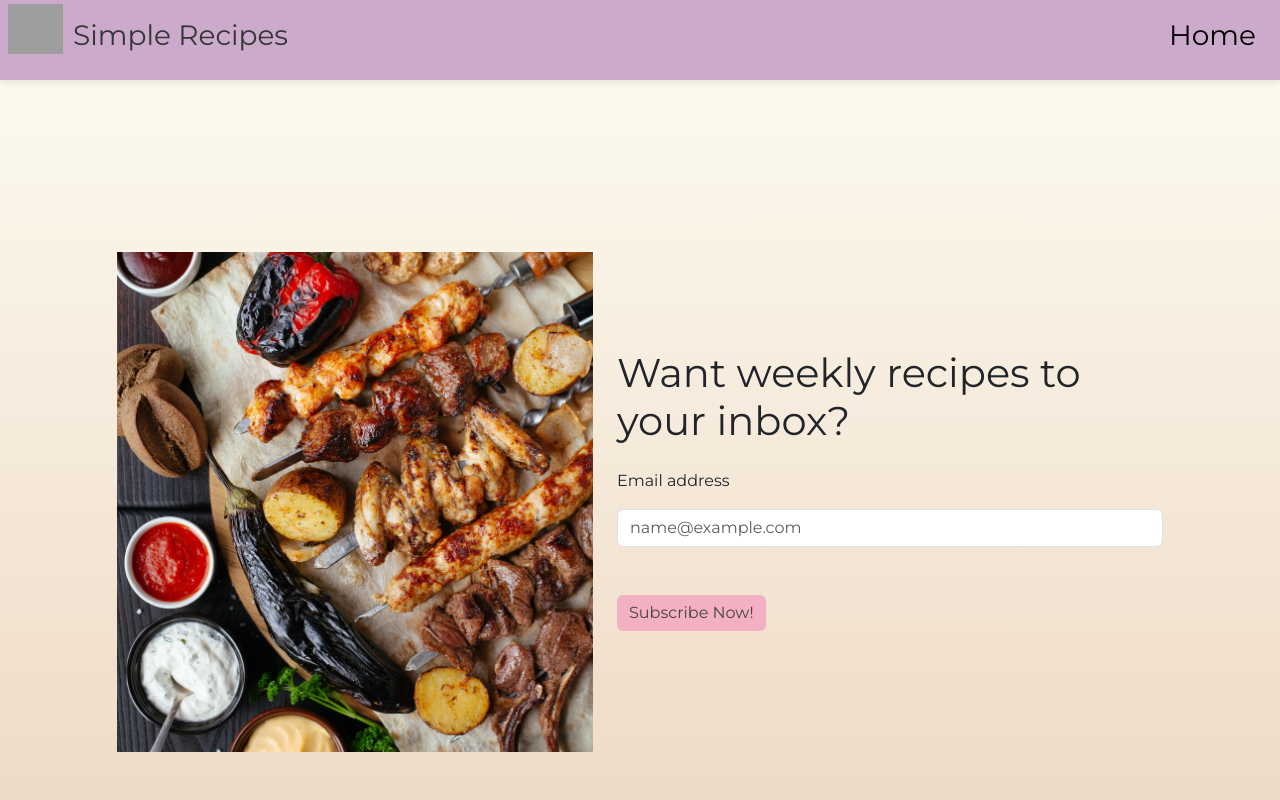
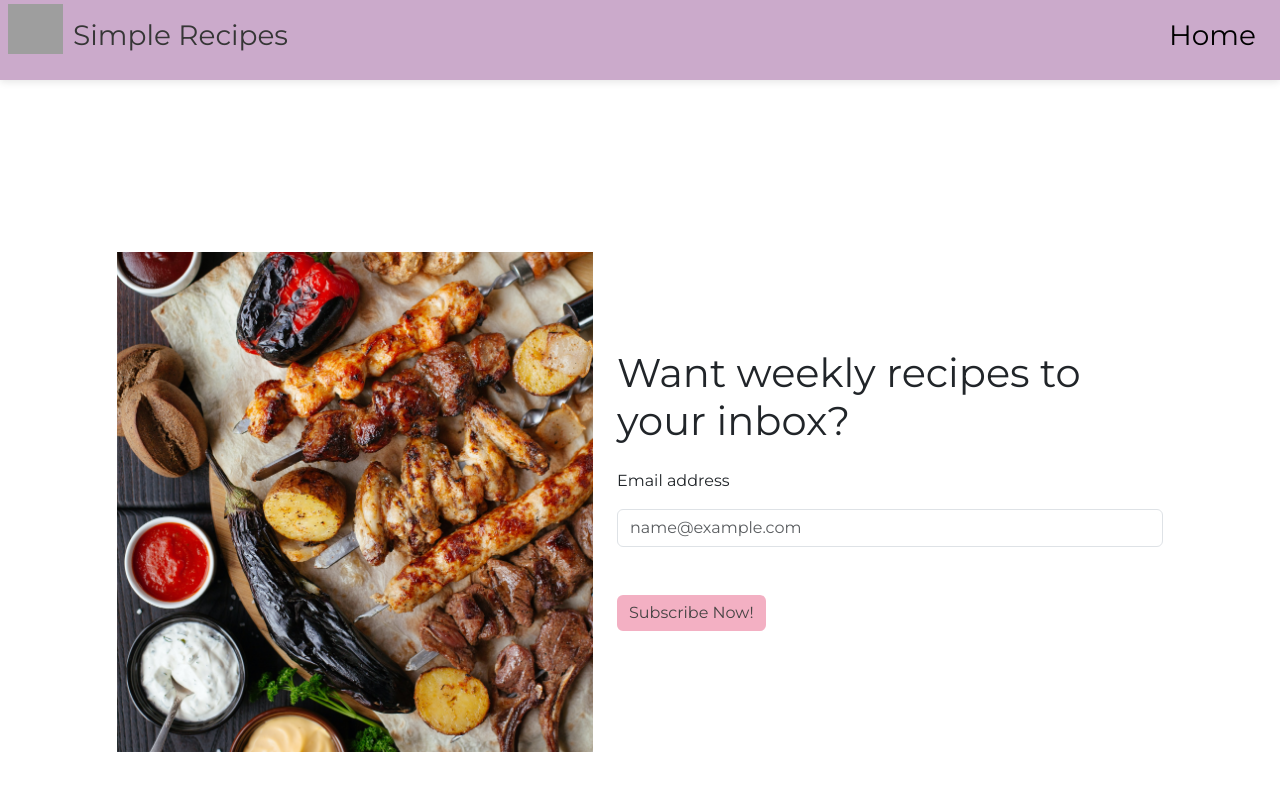
Before and after one commit to IdayatSanni/recipes-project, a React (Create React App) app: page /subscribe in a window 1280 px wide. Shown: the top 800 px of the page. Built offline with nearby package versions, Linux system fonts and the light colour scheme; grey boxes are pictures that could not be loaded.

Commit message:
background changes

```diff
--- a/src/index.css
+++ b/src/index.css
@@ -5,9 +5,7 @@
   font-family: "Montserrat", sans-serif;
   box-sizing: border-box;
 }
-body{
-  background: linear-gradient(rgb(253, 253, 243), rgb(241, 222, 203), rgb(212, 194, 161));
-}
+
 
 /* ----------------------Navbar----------------------*/
 
@@ -74,14 +72,16 @@ nav {
   width: 100%;
   background: #ECD5E3;
 }
+#btn:hover {
+background-color: #f7648d;
+}
 
 /* responsive */
  @media (max-width: 900px){
    .recipe-card {
-    height: 30%;
     width: 100%;
   }
-}
+ }
 
 
 ::-webkit-scrollbar {
@@ -127,6 +127,7 @@ a {
   margin: 50px;
   font-size: 40px;
   color: brown;
+  font-family: italic;
 }
 #align-left {
   display: flex;
```
